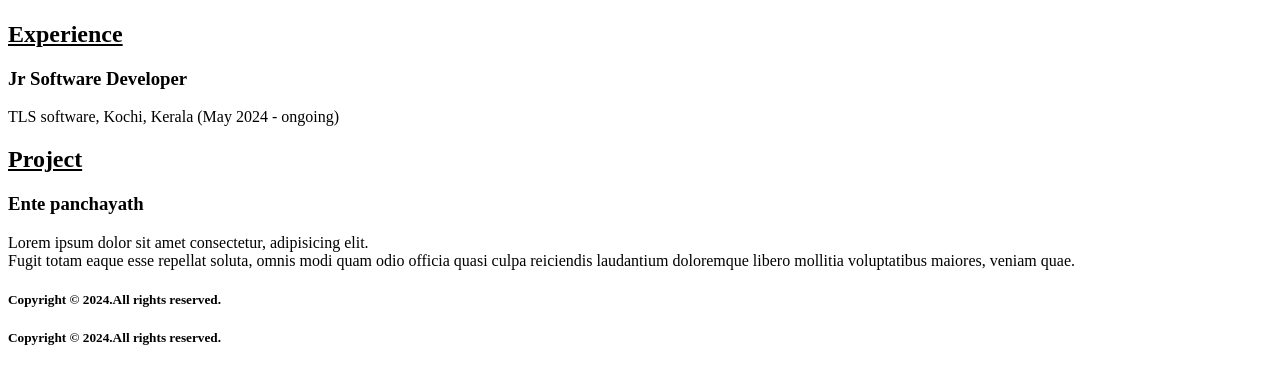
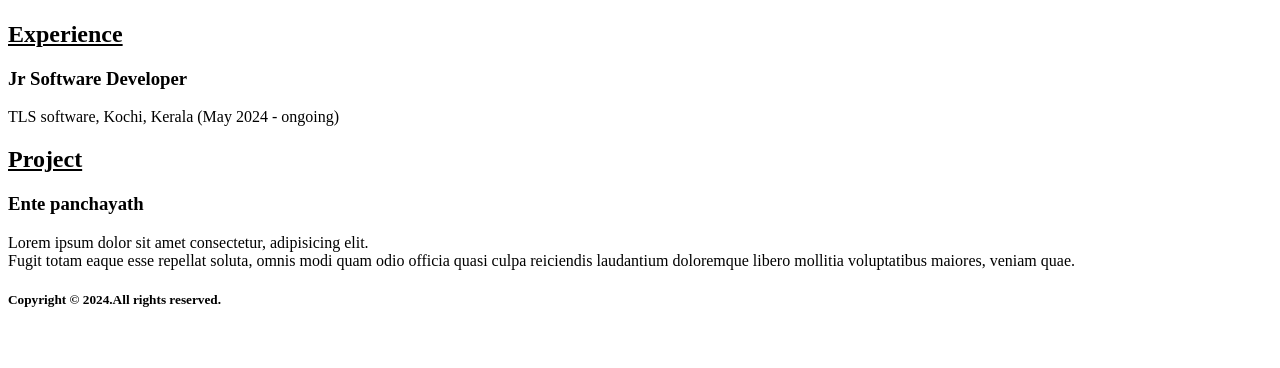
Before and after one commit to Aman-6300/EntriAssignment, a plain HTML site: page index.html in a window 1280 px wide. Shown: the part 756-1124 px from the top of the page. After the commit the page ends 1086 px from the top, so only its background shows below. Drawn offline with Linux system fonts and the light colour scheme.

Commit message:
first commit

```diff
--- a/index.html
+++ b/index.html
@@ -52,7 +52,6 @@
         <footer>
             <h5><b>Copyright &copy; 2024.All rights reserved.</b></h5>
         </footer>
-        <h5><b>Copyright &copy; 2024.All rights reserved.</b></h5>
     </main>
 </body>
 </html>
```
